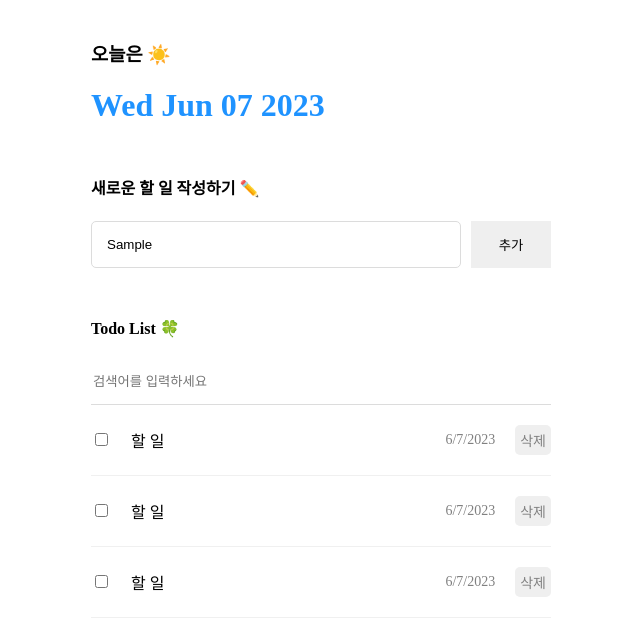
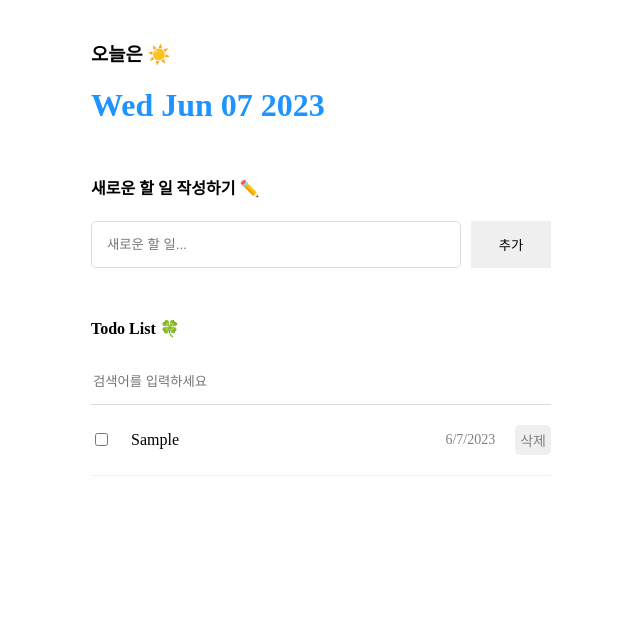
Before and after one commit to jeongyong95/react-todo, a React (Create React App) app: page / in a window 1280 px wide. Both pictures are taken after typing "Sample" into the empty fields and a click on the button "추가". Shown: the top 636 px of the page, without its empty margins (319-959 px from the left). Built offline with nearby package versions, Linux system fonts and the light colour scheme.

Commit message:
[REACT-TODO-4] useReduce로 리팩터링.

```diff
--- a/src/App.js
+++ b/src/App.js
@@ -2,13 +2,44 @@ import './App.css';
 import Header from "./component/Header";
 import TodoEditor from "./component/TodoEditor";
 import TodoList from "./component/TodoList";
+import {useReducer, useRef} from "react";
+import {reduceItems} from "./Reducer";
 
 function App() {
+    const [items, dispatch] = useReducer(reduceItems, [])
+
+    const nextId = useRef(3)
+    const createItem = (title) => {
+        dispatch({
+            type: 'CREATE',
+            item: {
+                id: nextId.current++,
+                title: title,
+                isDone: false,
+                createdAt: new Date().getTime()
+            }
+        })
+    }
+
+    const updateItem = (targetId) => {
+        dispatch({
+            type: 'UPDATE',
+            targetId : targetId
+        })
+    }
+
+    const deleteItem = (targetId) => {
+        dispatch({
+            type: 'DELETE',
+            targetId: targetId
+        })
+    }
+
     return (
         <div className="App">
-            <Header></Header>
-            <TodoEditor></TodoEditor>
-            <TodoList></TodoList>
+            <Header/>
+            <TodoEditor createItem={createItem}/>
+            <TodoList items={items} updateItem={updateItem} deleteItem={deleteItem}/>
         </div>
     );
 }
--- /dev/null
+++ b/src/Reducer.js
@@ -0,0 +1,29 @@
+export const reduceItems = (items, action) => {
+    switch (action.type) {
+        case 'CREATE' : {
+            return [action.item, ...items]
+        }
+
+        case 'UPDATE' : {
+            return items.map(
+                it => {
+                    if (it.id === action.targetId) {
+                        return {
+                            ...it,
+                            isDone: !it.isDone
+                        }
+                    } else {
+                        return it
+                    }
+                }
+            )
+        }
+
+        case 'DELETE' : {
+            return items.filter(item => item.id !== action.targetId)
+        }
+
+        default:
+            return items
+    }
+}
--- a/src/component/TodoEditor.js
+++ b/src/component/TodoEditor.js
@@ -1,12 +1,40 @@
 import "./TodoEditor.css"
+import {useRef, useState} from "react";
 
-const TodoEditor = () => {
+const TodoEditor = ({createItem}) => {
+    const [title, setTitle] = useState("")
+    const inputRef = useRef()
+
+    const onKeyDown = (event) => {
+        if (event.keyCode === 13) {
+            submitItem()
+        }
+    }
+
+    const changeTitle = (event) => {
+        setTitle(event.target.value)
+    }
+
+    const submitItem = () => {
+        if (!title) {
+            inputRef.current.focus()
+            return;
+        }
+        createItem(title)
+        setTitle('')
+    }
+
     return (
         <div className={"TodoEditor"}>
             <h4>새로운 할 일 작성하기 ✏️</h4>
             <div className={"editor_wrapper"}>
-                <input type={"text"} placeholder={"새로운 할 일..."}/>
-                <button>추가</button>
+                <input ref={inputRef}
+                       type={"text"}
+                       value={title}
+                       onKeyDown={onKeyDown}
+                       onChange={changeTitle}
+                       placeholder={"새로운 할 일..."}/>
+                <button onClick={submitItem}>추가</button>
             </div>
         </div>
     )
--- a/src/component/TodoItem.js
+++ b/src/component/TodoItem.js
@@ -1,16 +1,31 @@
 import "./TodoItem.css"
 
-const TodoItem = () => {
+const TodoItem = ({id, title, isDone, createdAt, updateItem, deleteItem}) => {
+    const changeCheckBox = () => {
+        updateItem(id)
+    }
+
+    const pushDeletion = () => {
+        deleteItem(id)
+    }
+
     return (
         <div className={"TodoItem"}>
             <div className={"CheckboxColumn"}>
-                <input type={"checkbox"}/>
+                <input type={"checkbox"}
+                       onChange={changeCheckBox}
+                       checked={isDone}/>
             </div>
-
-            <div className={"TitleColumn"}>할 일</div>
-            <div className={"DateColumn"}>{new Date().toLocaleDateString()}</div>
+            {isDone ?
+                <div className={"TitleColumn"}>
+                    <del>{title}</del>
+                </div>
+                :
+                <div className={"TitleColumn"}>{title}</div>
+            }
+            <div className={"DateColumn"}>{new Date(createdAt).toLocaleDateString()}</div>
             <div className={"ButtonColumn"}>
-                <button>삭제</button>
+                <button onClick={pushDeletion}>삭제</button>
             </div>
         </div>
     )
--- a/src/component/TodoList.js
+++ b/src/component/TodoList.js
@@ -1,15 +1,22 @@
 import "./TodoList.css"
 import TodoItem from "./TodoItem";
+import {useState} from "react";
 
-const TodoList = () => {
+const TodoList = ({items, updateItem, deleteItem}) => {
+    const [keyword, setKeyword] = useState('')
+
+    const changeSearchKeyword = (event) => {
+        setKeyword(event.target.value)
+    }
+
     return (
         <div className={"TodoList"}>
             <h4>Todo List 🍀</h4>
-            <input className={"SearchBar"} placeholder={"검색어를 입력하세요"}/>
+            <input className={"SearchBar"} value={keyword} onChange={changeSearchKeyword} placeholder={"검색어를 입력하세요"}/>
             <div className={"ListWrapper"}>
-                <TodoItem/>
-                <TodoItem/>
-                <TodoItem/>
+                {items.filter(item => item.title.toLowerCase().includes(keyword.toLowerCase()))
+                    .map(item => <TodoItem key={item.id} {...item} updateItem={updateItem} deleteItem={deleteItem}/>)
+                }
             </div>
         </div>
     )
```
